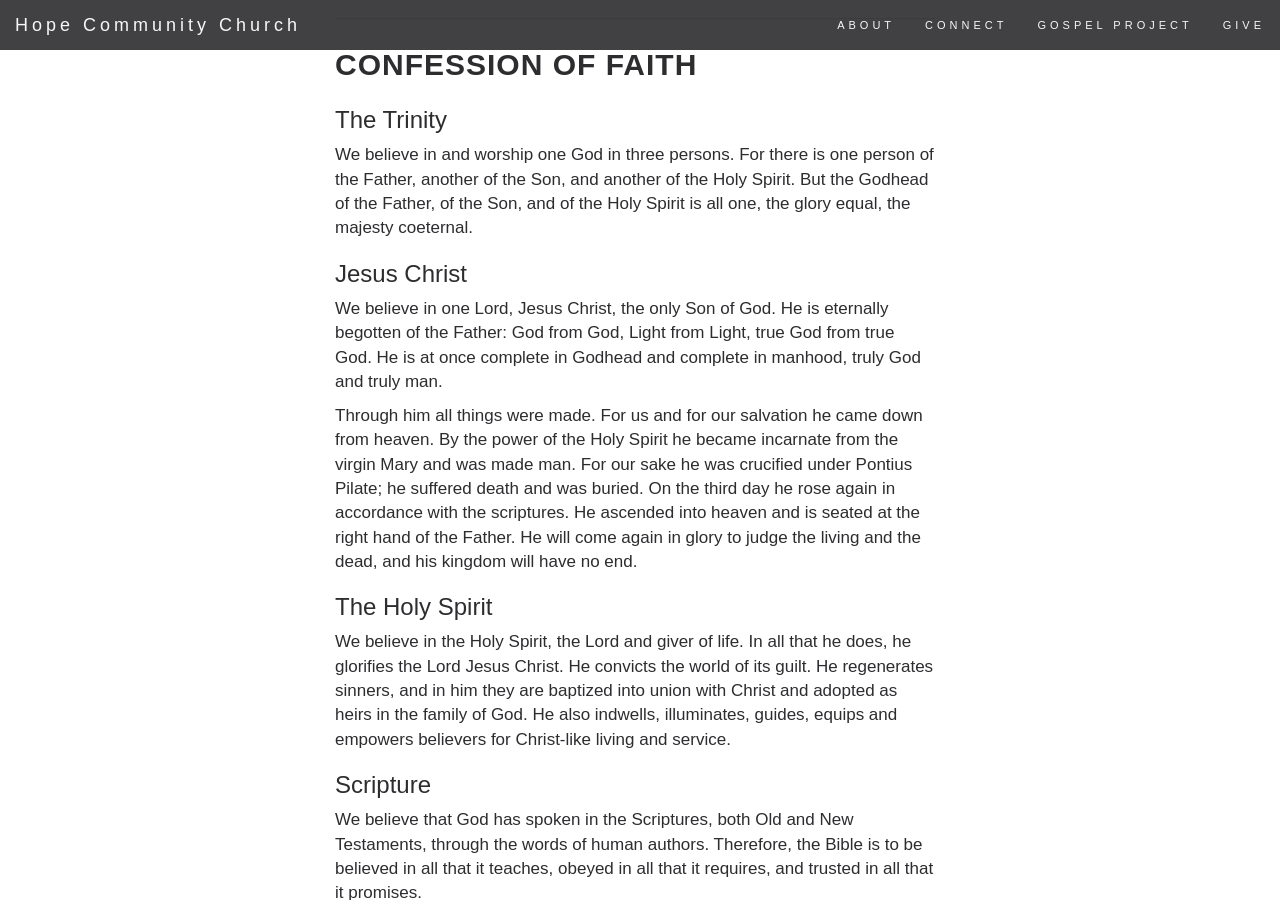
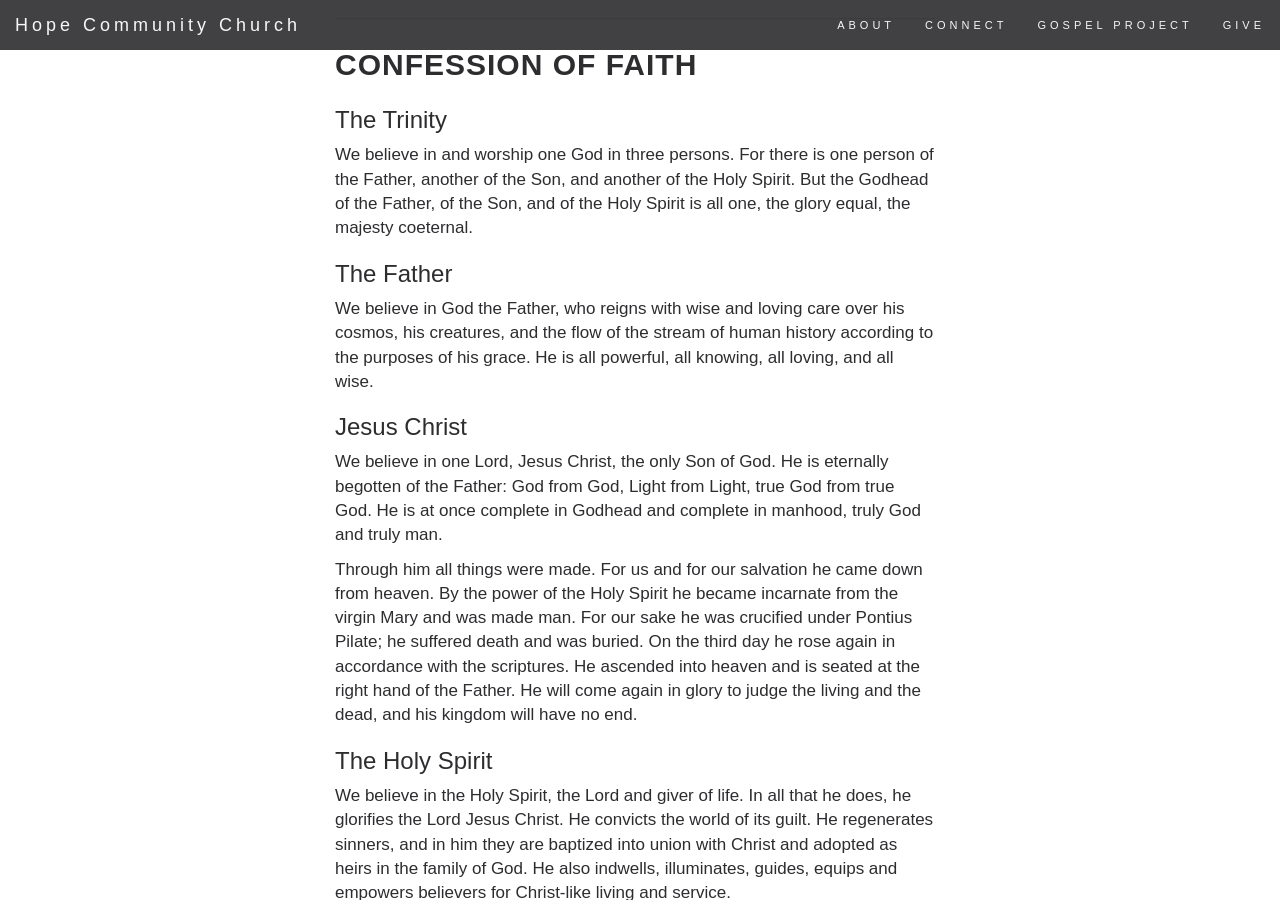
Before and after one commit to calcnerd256/hope-community.github.io, a Jekyll site: the page built from about.html, in a window 1280 px wide and 900 px high, scrolled down 893 px. Built offline with Jekyll 4.4.1, drawn with Linux system fonts in a browser that asks for light colours; nearby versions of some CDN libraries.

Commit message:
added missing copy to Confession of Faith

```diff
--- a/_data/about.yaml
+++ b/_data/about.yaml
@@ -18,6 +18,11 @@ confession_of_faith:
         - We believe in and worship one God in three persons.
         - For there is one person of the Father, another of the Son, and another of the Holy Spirit.
         - But the Godhead of the Father, of the Son, and of the Holy Spirit is all one, the glory equal, the majesty coeternal.
+  - name: The Father
+    paragraphs:
+      -
+        - We believe in God the Father, who reigns with wise and loving care over his cosmos, his creatures, and the flow of the stream of human history according to the purposes of his grace.
+        - He is all powerful, all knowing, all loving, and all wise.
   - name: Jesus Christ
     paragraphs:
       -
```
